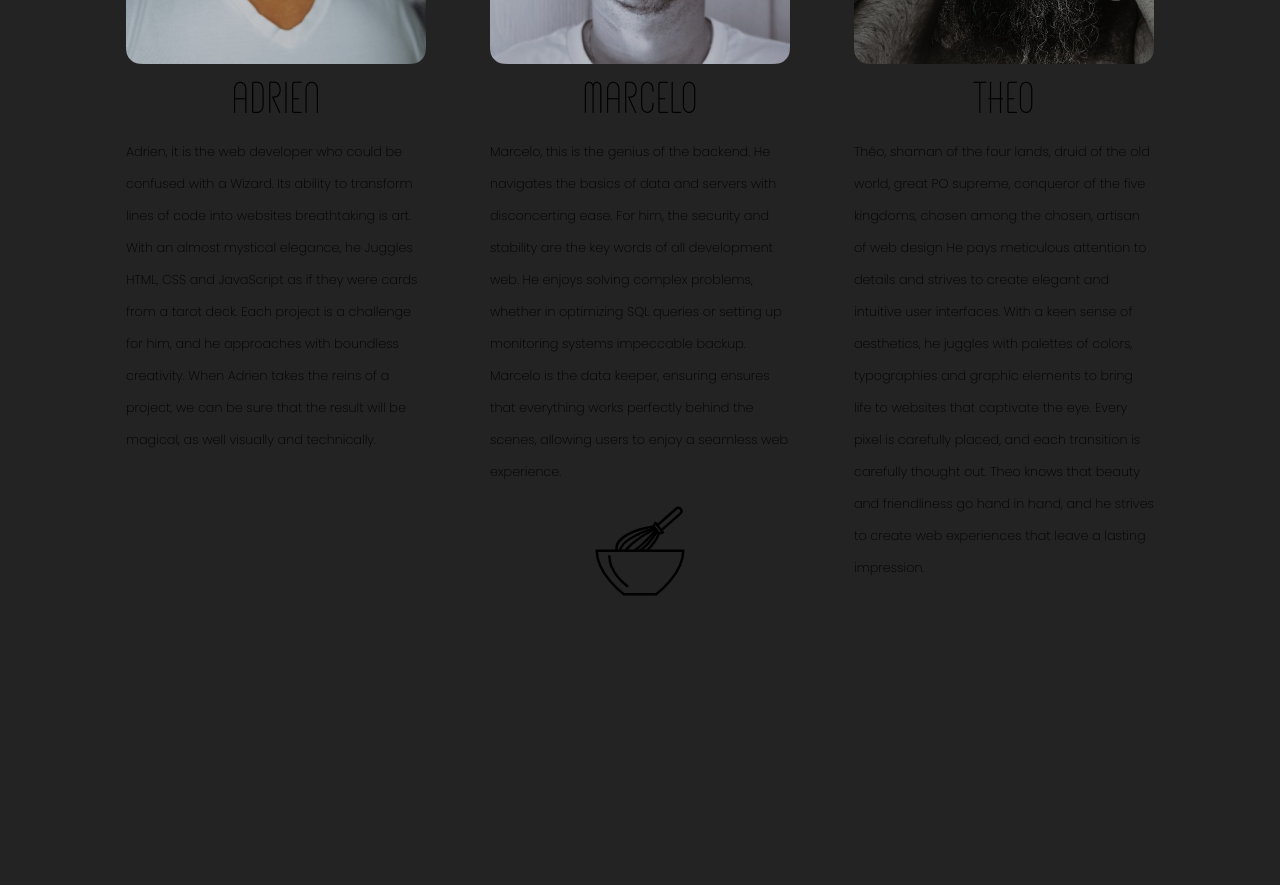
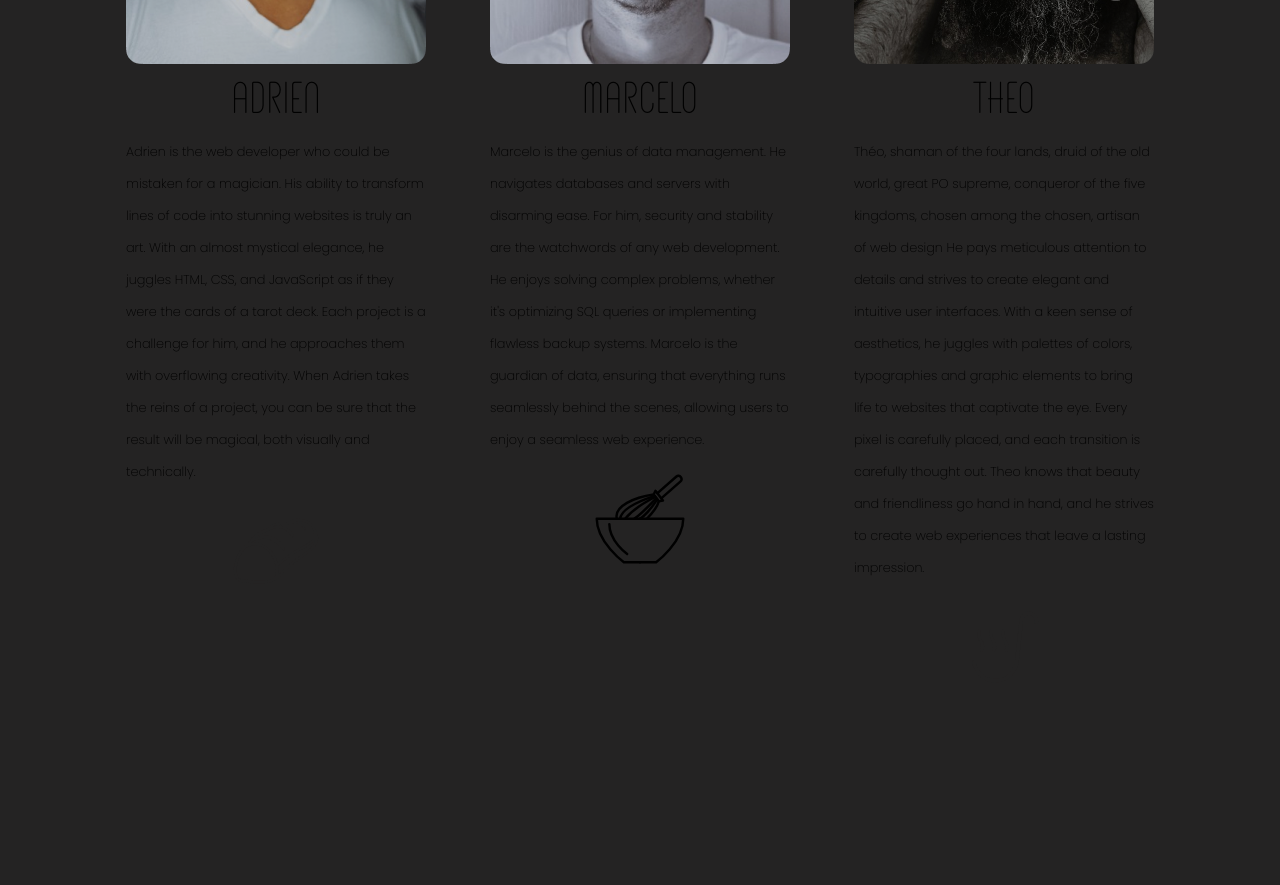
Before and after one commit to marcDjango/P2-FoodApp-el-jefe, a React (Vite) app in the folder frontend/: page /AboutUs in a window 1280 px wide. Shown: the part 780-1665 px from the top of the page. Built offline with nearby package versions, Linux system fonts and the light colour scheme.

Commit message:
feat: add all texte in english, and one more. after pull dev. add change

```diff
--- a/frontend/src/pages/AboutUs.jsx
+++ b/frontend/src/pages/AboutUs.jsx
@@ -39,13 +39,13 @@ function AboutUs() {
             isClicked.Adrien ? "displayOn" : "displayOff"
           }`}
         >
-          Adrien, it is the web developer who could be confused with a Wizard.
-          Its ability to transform lines of code into websites breathtaking is
-          art. With an almost mystical elegance, he Juggles HTML, CSS and
-          JavaScript as if they were cards from a tarot deck. Each project is a
-          challenge for him, and he approaches with boundless creativity. When
-          Adrien takes the reins of a project, we can be sure that the result
-          will be magical, as well visually and technically.
+          Adrien is the web developer who could be mistaken for a magician. His
+          ability to transform lines of code into stunning websites is truly an
+          art. With an almost mystical elegance, he juggles HTML, CSS, and
+          JavaScript as if they were the cards of a tarot deck. Each project is
+          a challenge for him, and he approaches them with overflowing
+          creativity. When Adrien takes the reins of a project, you can be sure
+          that the result will be magical, both visually and technically.
         </p>
         <img
           className={`profil-icon ${
@@ -69,13 +69,13 @@ function AboutUs() {
             isClicked.Marcelo ? "displayOn" : "displayOff"
           }`}
         >
-          Marcelo, this is the genius of the backend. He navigates the basics of
-          data and servers with disconcerting ease. For him, the security and
-          stability are the key words of all development web. He enjoys solving
-          complex problems, whether in optimizing SQL queries or setting up
-          monitoring systems impeccable backup. Marcelo is the data keeper,
-          ensuring ensures that everything works perfectly behind the scenes,
-          allowing users to enjoy a seamless web experience.
+          Marcelo is the genius of data management. He navigates databases and
+          servers with disarming ease. For him, security and stability are the
+          watchwords of any web development. He enjoys solving complex problems,
+          whether it's optimizing SQL queries or implementing flawless backup
+          systems. Marcelo is the guardian of data, ensuring that everything
+          runs seamlessly behind the scenes, allowing users to enjoy a seamless
+          web experience.
         </p>
         <img
           className={`profil-icon ${
--- a/frontend/src/pages/NutriScore.jsx
+++ b/frontend/src/pages/NutriScore.jsx
@@ -9,7 +9,7 @@ function NutriScore() {
           A Nutrition Labeling System That Simplifies Choice Eating
         </h2>
         <p className="text-description">
-          Nutritional values play an essential role in our understanding the
+          Nutritional values play an essential role in our understanding of the
           nutritional quality of food products. Nutri-Score, for example, is a
           nutritional labeling system which uses these values to assign an
           overall rating to a product food, thus facilitating consumer
@@ -17,7 +17,7 @@ function NutriScore() {
           value of a produced in a simple and visual way, going from the letter
           A (green) for the healthiest products with the letter E (red) for the
           least healthy. This system helps consumers choose foods more balanced
-          and opt for healthier choices, at a glance the label.
+          and opt for healthier choices, at a glance at the label.
         </p>
         <img className="text-line" src={Line} alt="line" />
       </div>
@@ -28,13 +28,13 @@ function NutriScore() {
         <p className="text-description">
           The Nutri-Score takes into account several key nutritional values,
           such as calories, saturated fats, sugars, salt, proteins, fibers, as
-          well as percentages of the value daily (% DV) of these elements. By
-          combining this information, the Nutri-Score evaluates the overall
-          nutritional quality of a food, in taking into account beneficial
-          nutrients and elements to limit. This labeling system has become a
-          valuable tool for health-conscious consumers, helping them make
-          choices more informed food in an environment where information
-          Nutritional information can sometimes be complex to interpret.
+          well as the percentages of the daily value (% DV) of these elements.
+          By combining this information, the Nutri-Score assesses the overall
+          nutritional quality of a food, considering both beneficial nutrients
+          and elements to limit. This labeling system has become a valuable tool
+          for health-conscious consumers, helping them make more informed
+          dietary choices in an environment where nutritional information can
+          sometimes be complex to interpret.
         </p>
         <img className="text-line" src={Line} alt="line" />
       </div>
--- a/frontend/src/pages/Tomorrow.jsx
+++ b/frontend/src/pages/Tomorrow.jsx
@@ -10,14 +10,13 @@ function Tomorrow() {
       <div className="introduction">
         <h1>Let's think about tomorrow</h1>
         <p>
-          In a constantly changing world, it is essential that we think about
-          the way we eat and the impact of our choices food on the future of our
-          planet. Challenges environmental issues are increasingly pressing, and
-          our food plays a key role in preserving the Earth. In this article, we
-          will explore the notion of “Let’s think about Tomorrow” in the context
-          sustainable cooking. We will share delicious recipes and
-          environmentally friendly to inspire you to make choices more
-          responsible food.
+          In a constantly evolving world, it is essential that we reflect on our
+          eating habits and the impact of our dietary choices on the future of
+          our planet. Environmental issues are becoming increasingly urgent, and
+          our diet plays a key role in preserving the Earth. In this article, we
+          will explore the concept of 'Thinking About Tomorrow' in the context
+          of sustainable cooking. We will share delicious and environmentally
+          friendly recipes to inspire you to make more responsible food choices.
         </p>
       </div>
 
@@ -42,10 +41,10 @@ function Tomorrow() {
         <div className="paragraph">
           <h2>Reduce Food Waste</h2>
           <p>
-            Food waste is a major problem worldwide of today. By reducing waste
-            in your kitchen, you contribute to the preservation of natural
-            resources. A tip simple is to plan your meals, save leftovers and be
-            creative with the ingredients you have on hand.
+            Food waste is a significant issue in today's world. By minimizing
+            waste in your kitchen, you play a part in conserving natural
+            resources. A simple tip is to plan your meals, store leftovers, and
+            get creative with the ingredients you have on hand.
           </p>
         </div>
         <div id="pic">
@@ -60,10 +59,10 @@ function Tomorrow() {
         <div className="paragraph">
           <h2>Opting for a Vegetarian and Vegan Diet</h2>
           <p>
-            Meat production has a significant environmental impact in terms of
-            resource use and gas emissions tight. By incorporating more
-            plant-based meals into your diet, you reduce your carbon footprint
-            and contribute to the preservation of ecosystems.
+            The production of meat has a significant environmental impact in
+            terms of resource use and greenhouse gas emissions. By incorporating
+            more plant-based meals into your diet, you reduce your carbon
+            footprint and contribute to the preservation of ecosystems.
           </p>
         </div>
       </div>
@@ -73,9 +72,9 @@ function Tomorrow() {
           <h2>Favor Organic Foods</h2>
           <p>
             Organic foods are produced without the use of chemical pesticides
-            and synthetic fertilizers, making them more eco-friendly. When
-            choosing products organic, you support sustainable agriculture and
-            preserve the biodiversity.
+            and synthetic fertilizers, making them more environmentally
+            friendly. By choosing organic products, you support sustainable
+            agriculture and preserve biodiversity.
           </p>
         </div>
         <div id="pic">
@@ -86,12 +85,12 @@ function Tomorrow() {
       <div className="conclusion">
         <p>
           Thinking about tomorrow means adopting a sustainable approach to our
-          food. By making conscious choices, such as eating locally, reduce food
-          waste, opt for a diet based on plants and favor organic foods, we can
-          contribute to a better future for our planet. These recipes delicious
-          foods are not only good for you, but also for the environment. So, put
-          on your apron and get ready to enjoy a greener and more sustainable
-          future.
+          diet. By making conscious choices such as eating locally, reducing
+          food waste, opting for a plant-based diet, and choosing organic foods,
+          we can contribute to a better future for our planet. These delicious
+          recipes are not only good for you but also for the environment. So,
+          put on your apron and get ready to savor a greener and more
+          sustainable future.
         </p>
       </div>
     </div>
```
